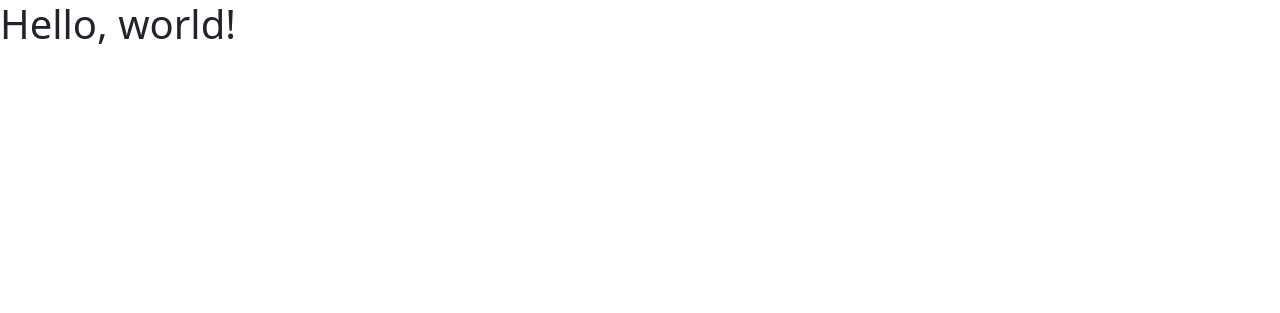
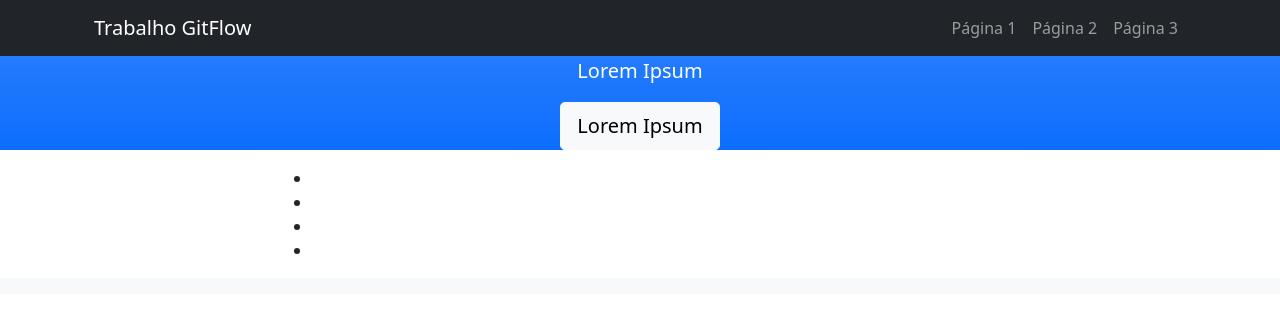
Before and after one commit to VinciPy/si03.gitflow, a website: page index.html in a window 1280 px wide. Drawn offline with nearby package versions, Linux system fonts and the light colour scheme.

Commit message:
feat: base html

```diff
--- a/index.html
+++ b/index.html
@@ -9,7 +9,68 @@
     <title>Trabalho sobre GitFlow - SI.03</title>
   </head>
   <body>
-    <h1>Hello, world!</h1>
+    <body id="page-top">
+        <!-- Navigation-->
+        <nav class="navbar navbar-expand-lg navbar-dark bg-dark fixed-top" id="mainNav">
+            <div class="container px-4">
+                <a class="navbar-brand" href="#page-top">Trabalho GitFlow</a>
+                <button class="navbar-toggler" type="button" data-bs-toggle="collapse" data-bs-target="#navbarResponsive" aria-controls="navbarResponsive" aria-expanded="false" aria-label="Toggle navigation"><span class="navbar-toggler-icon"></span></button>
+                <div class="collapse navbar-collapse" id="navbarResponsive">
+                    <ul class="navbar-nav ms-auto">
+                        <li class="nav-item"><a class="nav-link" href="#about">Página 1</a></li>
+                        <li class="nav-item"><a class="nav-link" href="#services">Página 2</a></li>
+                        <li class="nav-item"><a class="nav-link" href="#contact">Página 3</a></li>
+                    </ul>
+                </div>
+            </div>
+        </nav>
+        <!-- Header-->
+        <header class="bg-primary bg-gradient text-white">
+            <div class="container px-4 text-center">
+                <h1 class="fw-bolder">Lorem Ipsum</h1>
+                <p class="lead">Lorem Ipsum</p>
+                <a class="btn btn-lg btn-light" href="#about">Lorem Ipsum</a>
+            </div>
+        </header>
+        <!-- About section-->
+        <section id="about">
+            <div class="container px-4">
+                <div class="row gx-4 justify-content-center">
+                    <div class="col-lg-8">
+                        <h2></h2>
+                        <p class="lead"></p>
+                        <ul>
+                            <li></li>
+                            <li></li>
+                            <li></li>
+                            <li></li>
+                        </ul>
+                    </div>
+                </div>
+            </div>
+        </section>
+        <!-- Services section-->
+        <section class="bg-light" id="services">
+            <div class="container px-4">
+                <div class="row gx-4 justify-content-center">
+                    <div class="col-lg-8">
+                        <h2></h2>
+                        <p class="lead"></p>
+                    </div>
+                </div>
+            </div>
+        </section>
+        <!-- Contact section-->
+        <section id="contact">
+            <div class="container px-4">
+                <div class="row gx-4 justify-content-center">
+                    <div class="col-lg-8">
+                        <h2></h2>
+                        <p class="lead"></p>
+                    </div>
+                </div>
+            </div>
+        </section>
     <script src="https://cdn.jsdelivr.net/npm/bootstrap@5.0.2/dist/js/bootstrap.bundle.min.js" integrity="sha384-MrcW6ZMFYlzcLA8Nl+NtUVF0sA7MsXsP1UyJoMp4YLEuNSfAP+JcXn/tWtIaxVXM" crossorigin="anonymous"></script>
   </body>
 </html>
```
